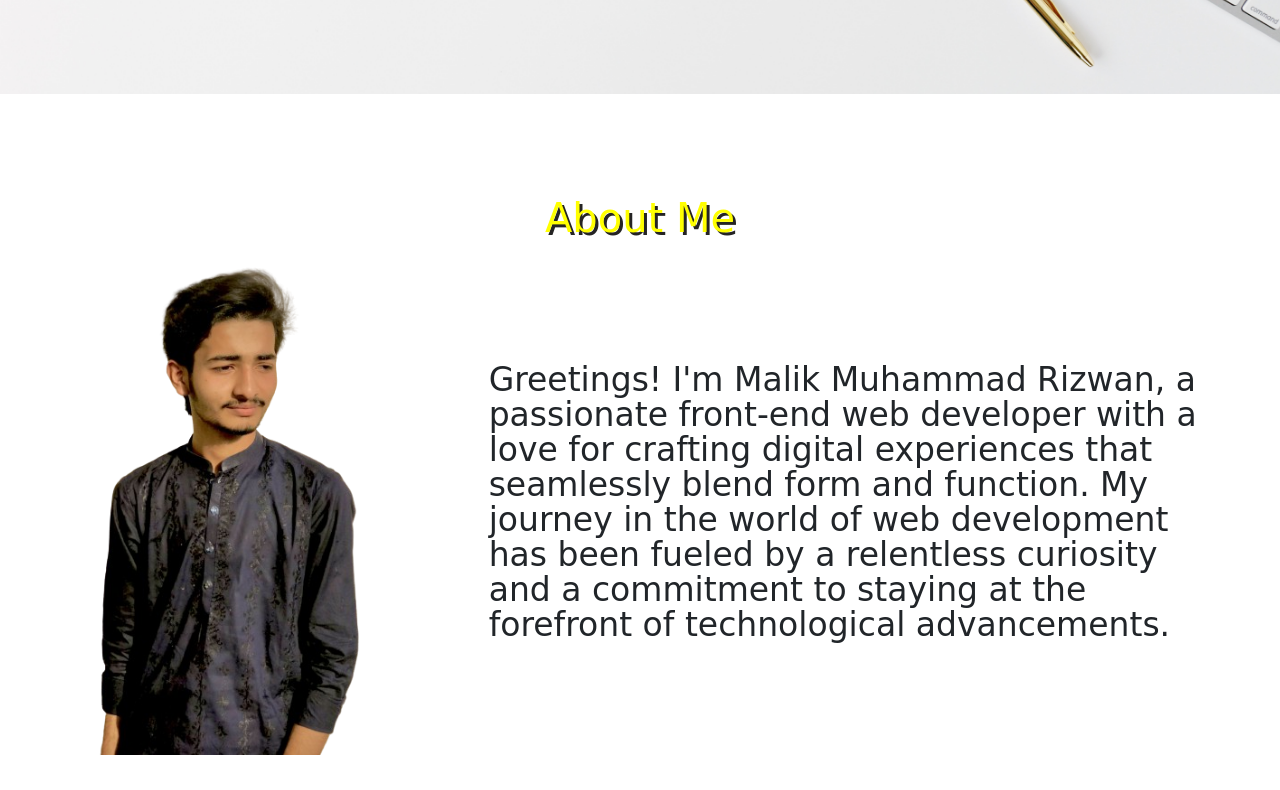
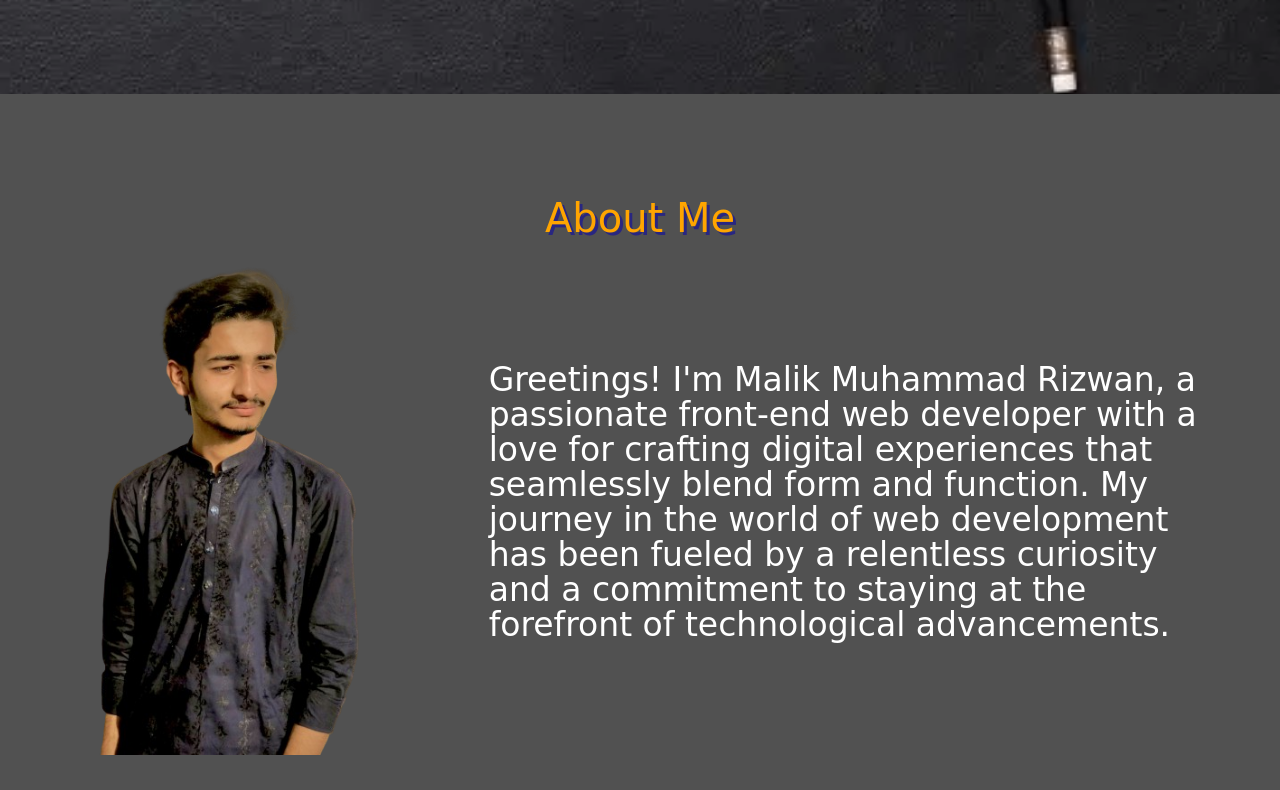
Before and after one commit to Malik-Rizwan0/Personal-Portfolio, a plain HTML site: page index.html in a window 1280 px wide. Shown: the part 546-1336 px from the top of the page. Drawn offline with nearby package versions, Linux system fonts and the light colour scheme.

Commit message:
Update index.html

```diff
--- a/index.html
+++ b/index.html
@@ -6,13 +6,13 @@
     <meta name="viewport" content="width=device-width, initial-scale=1.0">
     <title>Document</title>
 
-    <link rel="stylesheet" href="white.css" id="stylesheet">
+    <link rel="stylesheet" href="dark.css" id="stylesheet">
     <link href="https://cdn.jsdelivr.net/npm/bootstrap@5.2.3/dist/css/bootstrap.min.css" rel="stylesheet"
         integrity="sha384-rbsA2VBKQhggwzxH7pPCaAqO46MgnOM80zW1RWuH61DGLwZJEdK2Kadq2F9CUG65" crossorigin="anonymous">
     <script src="https://cdn.jsdelivr.net/npm/bootstrap@5.2.3/dist/js/bootstrap.bundle.min.js"
         integrity="sha384-kenU1KFdBIe4zVF0s0G1M5b4hcpxyD9F7jL+jjXkk+Q2h455rYXK/7HAuoJl+0I4"
         crossorigin="anonymous"></script>
-    <link id="progress" rel="stylesheet" href="white.skill.css">
+    <link id="progress" rel="stylesheet" href="dark.skill.css">
 
     <link rel="stylesheet" href="https://cdnjs.cloudflare.com/ajax/libs/font-awesome/6.5.1/css/all.min.css"
         integrity="sha512-DTOQO9RWCH3ppGqcWaEA1BIZOC6xxalwEsw9c2QQeAIftl+Vegovlnee1c9QX4TctnWMn13TZye+giMm8e2LwA=="
```
